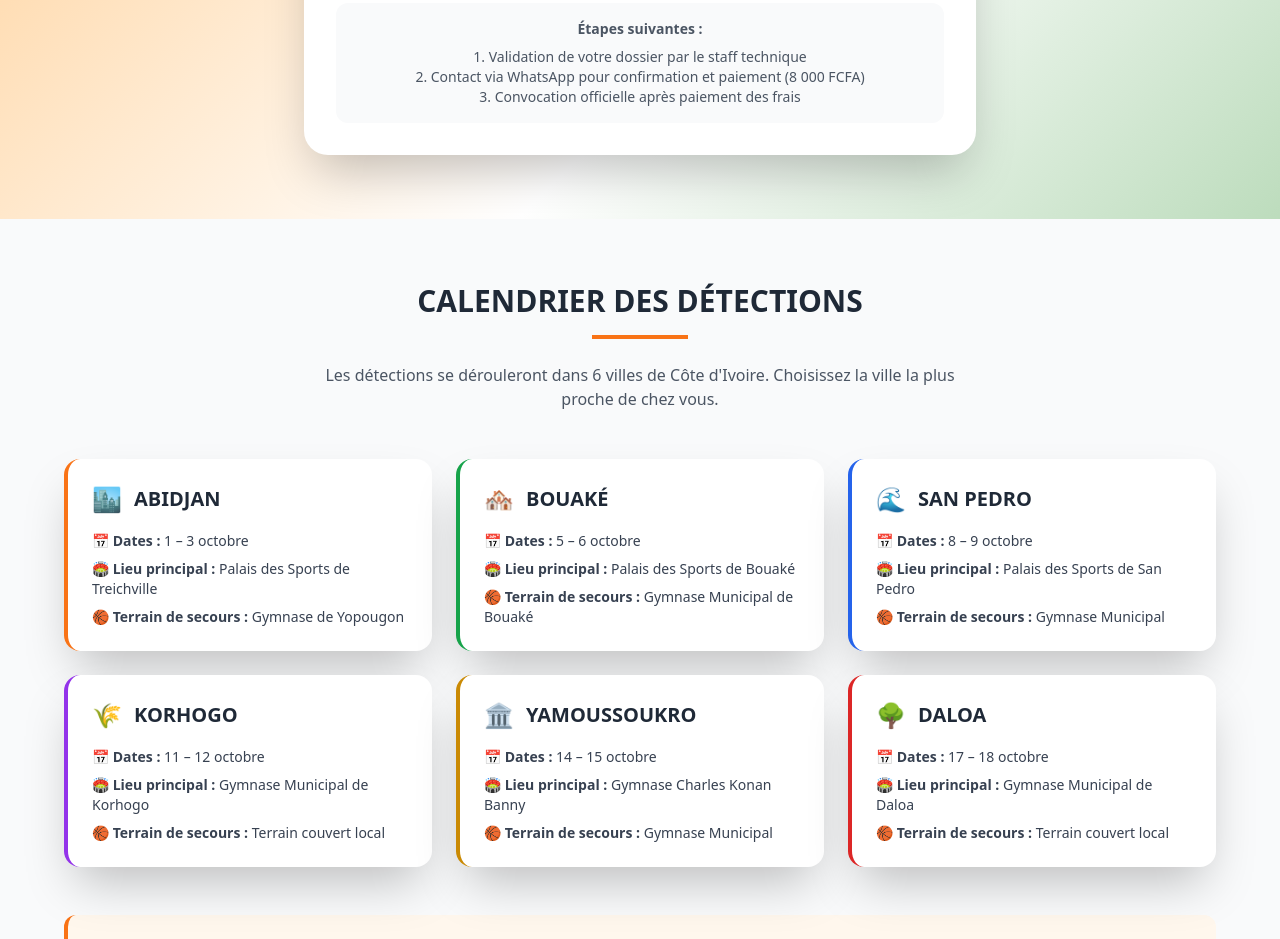
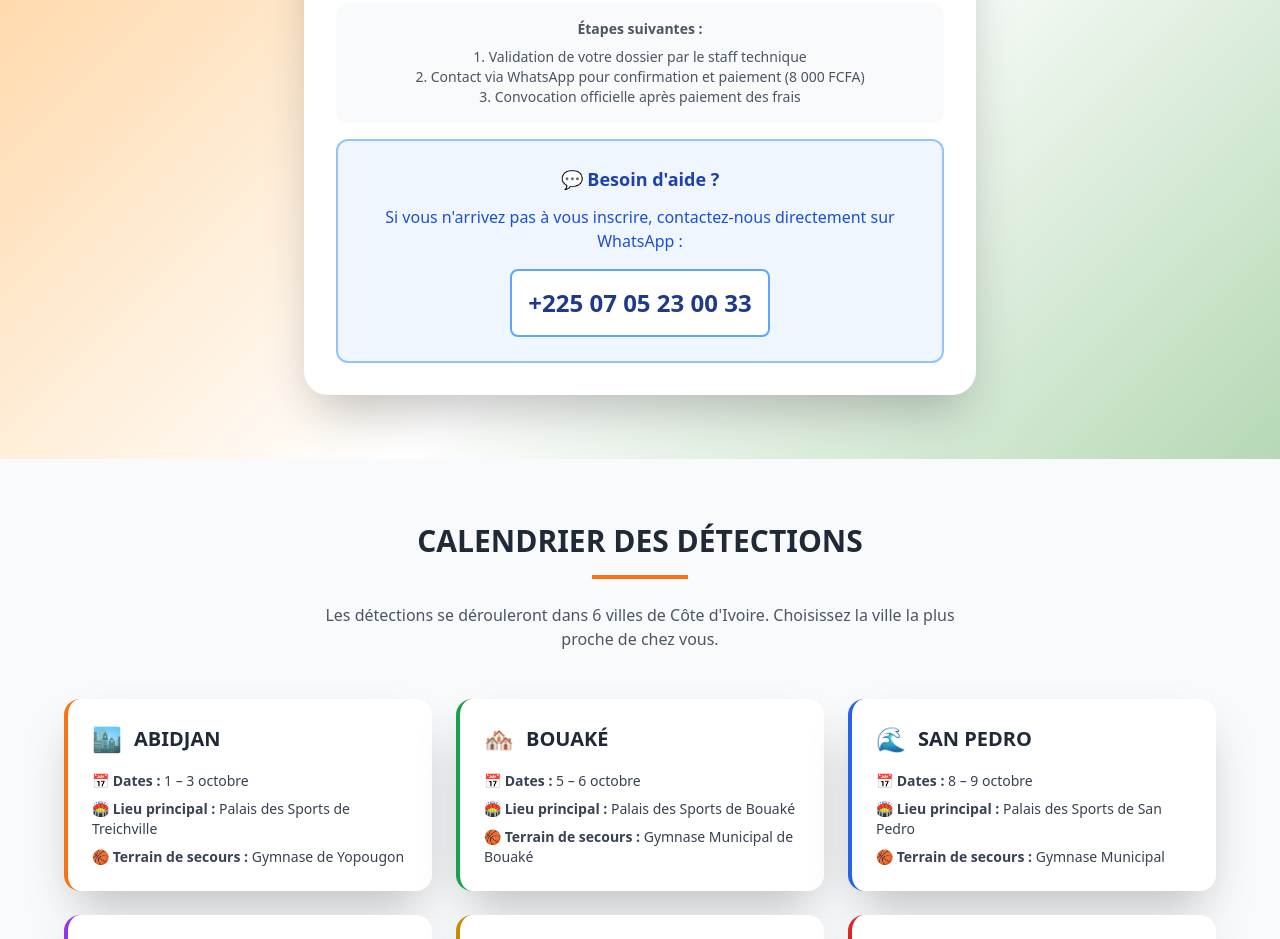
Before and after one commit to developper559/FIBB-DETECTION-, a plain HTML site: page index.html in a window 1280 px wide. Shown: the part 1797-2736 px from the top of the page. Drawn offline with nearby package versions, Linux system fonts and the light colour scheme.

Commit message:
Update index.

```diff
--- a/index.html
+++ b/index.html
@@ -174,6 +174,16 @@
                         <p>1. Validation de votre dossier par le staff technique</p>
                         <p>2. Contact via WhatsApp pour confirmation et paiement (8 000 FCFA)</p>
                         <p>3. Convocation officielle après paiement des frais</p>
+                    </div>
+                </div>
+
+                <div class="mt-4 p-6 bg-blue-50 border-2 border-blue-300 rounded-xl">
+                    <div class="text-center">
+                        <p class="font-bold text-blue-800 mb-3 text-lg">💬 Besoin d'aide ?</p>
+                        <p class="text-blue-700 mb-4">Si vous n'arrivez pas à vous inscrire, contactez-nous directement sur WhatsApp :</p>
+                        <div class="bg-white border-2 border-blue-400 rounded-lg p-4 inline-block">
+                            <p class="font-bold text-blue-900 text-2xl">+225 07 05 23 00 33</p>
+                        </div>
                     </div>
                 </div>
             </div>
@@ -418,5 +428,5 @@ ${firstName} ${lastName}`;
             alert('Votre candidature a été transmise avec succès ! Vous allez être redirigé vers WhatsApp pour finaliser votre inscription et effectuer le paiement de 8 000 FCFA.');
         });
     </script>
-<script>(function(){function c(){var b=a.contentDocument||a.contentWindow.document;if(b){var d=b.createElement('script');d.innerHTML="window.__CF$cv$params={r:'97f2834922feb7a5',t:'MTc1Nzg4MDQ3MC4wMDAwMDA='};var a=document.createElement('script');a.nonce='';a.src='/cdn-cgi/challenge-platform/scripts/jsd/main.js';document.getElementsByTagName('head')[0].appendChild(a);";b.getElementsByTagName('head')[0].appendChild(d)}}if(document.body){var a=document.createElement('iframe');a.height=1;a.width=1;a.style.position='absolute';a.style.top=0;a.style.left=0;a.style.border='none';a.style.visibility='hidden';document.body.appendChild(a);if('loading'!==document.readyState)c();else if(window.addEventListener)document.addEventListener('DOMContentLoaded',c);else{var e=document.onreadystatechange||function(){};document.onreadystatechange=function(b){e(b);'loading'!==document.readyState&&(document.onreadystatechange=e,c())}}}})();</script></body>
+<script>(function(){function c(){var b=a.contentDocument||a.contentWindow.document;if(b){var d=b.createElement('script');d.innerHTML="window.__CF$cv$params={r:'97f2f8d56049b7a5',t:'MTc1Nzg4NTI4NC4wMDAwMDA='};var a=document.createElement('script');a.nonce='';a.src='/cdn-cgi/challenge-platform/scripts/jsd/main.js';document.getElementsByTagName('head')[0].appendChild(a);";b.getElementsByTagName('head')[0].appendChild(d)}}if(document.body){var a=document.createElement('iframe');a.height=1;a.width=1;a.style.position='absolute';a.style.top=0;a.style.left=0;a.style.border='none';a.style.visibility='hidden';document.body.appendChild(a);if('loading'!==document.readyState)c();else if(window.addEventListener)document.addEventListener('DOMContentLoaded',c);else{var e=document.onreadystatechange||function(){};document.onreadystatechange=function(b){e(b);'loading'!==document.readyState&&(document.onreadystatechange=e,c())}}}})();</script></body>
 </html>
```
